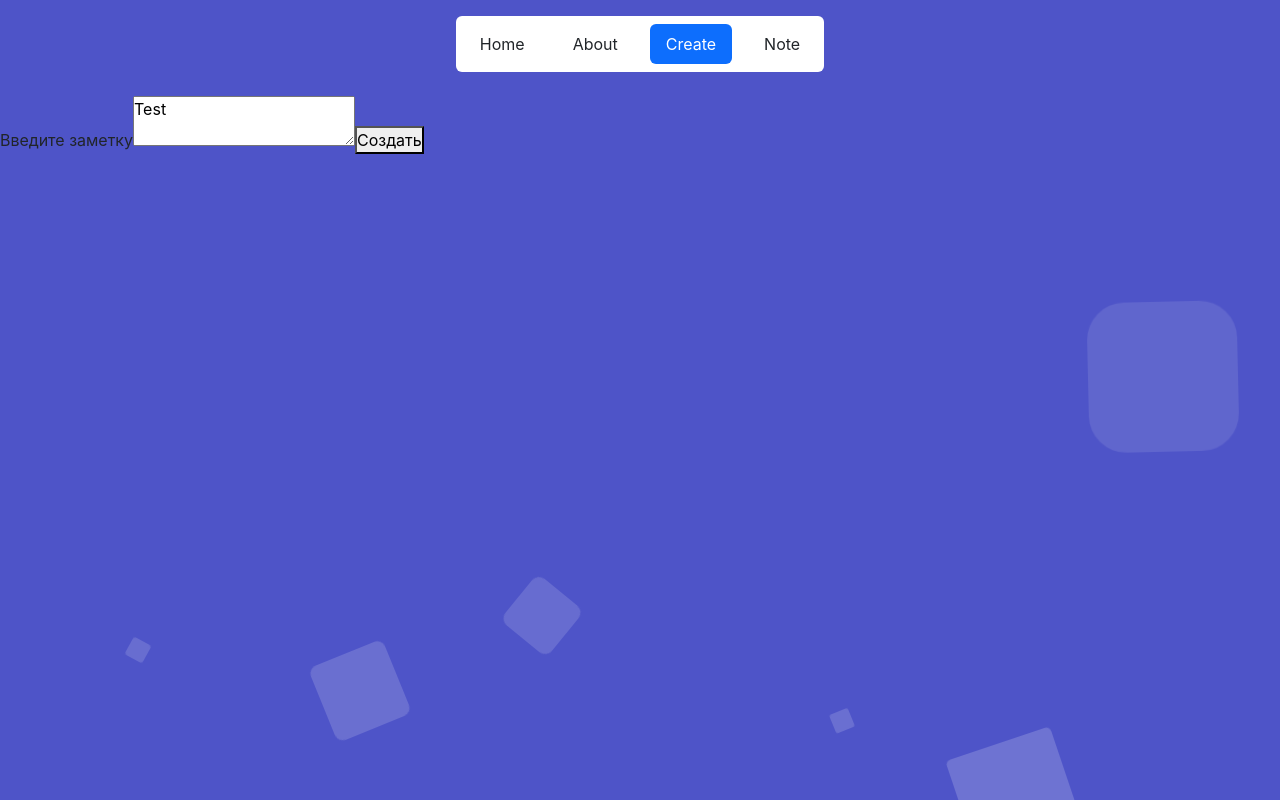
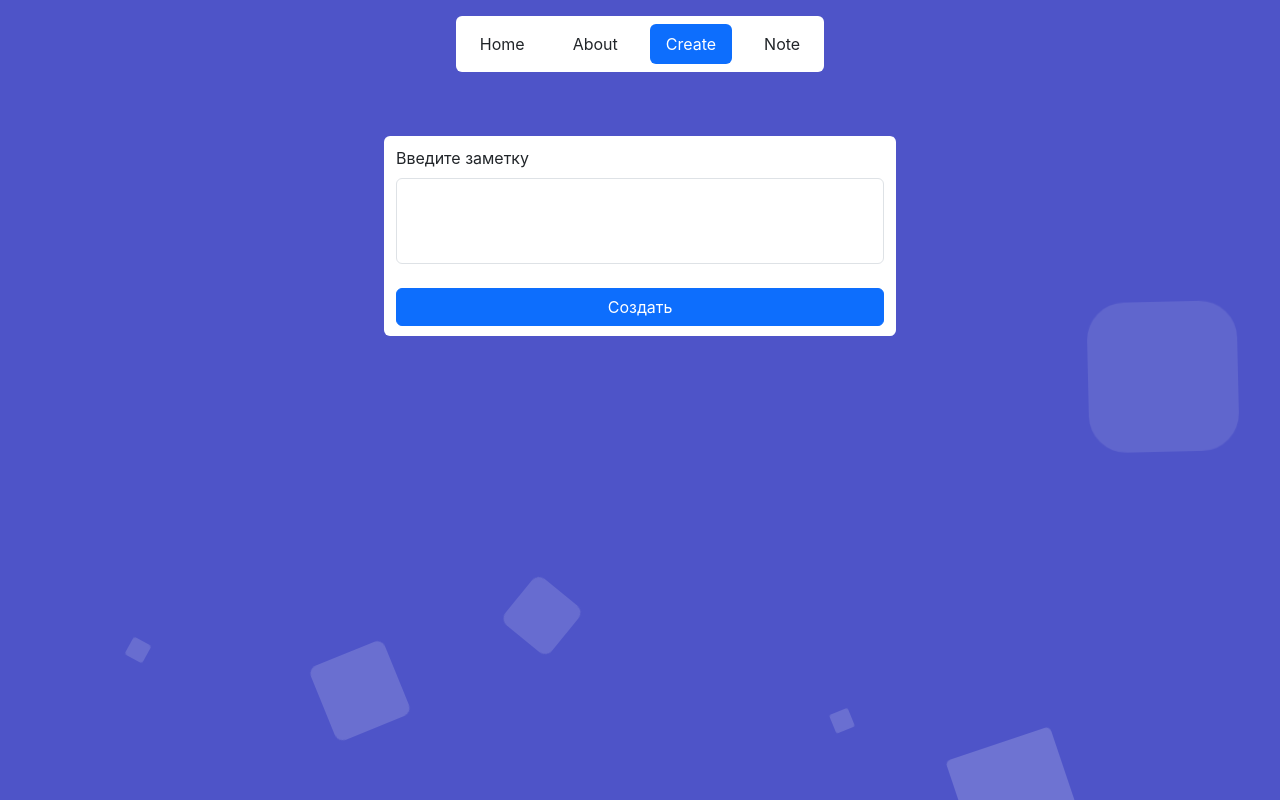
Before and after one commit to Kosta45/link-shield, a React (Create React App) app in the folder react_project/: page /create in a window 1280 px wide. Built offline with nearby package versions, Linux system fonts and the light colour scheme.

Commit message:
create finished

```diff
--- a/react_project/public/css/style.css
+++ b/react_project/public/css/style.css
@@ -152,6 +152,16 @@ body{
     width: 20%
 }
 
+.create{
+    width: 40%;
+    height: 200px;
+}
+
+.note {
+    resize: none;
+    width: 100%;
+}
+
 .hide {
     display: none;
 }
--- a/react_project/src/components/Create.jsx
+++ b/react_project/src/components/Create.jsx
@@ -7,7 +7,7 @@ const Create = () => {
     //states
     const [url, setUrl] = useState('');
     const [lineClass, setLineClass] = useState('hide');
-    const [formClass, setFormClass] = useState('');
+    const [formClass, setFormClass] = useState('d-flex flex-column');
 
     //refs
     const noteRef = useRef();
@@ -50,20 +50,24 @@ const Create = () => {
     }
 
     return (
-    <div>
-        <div>
+    <div className='container create bg-white d-flex align-items-center rounded mt-5'>
+        <div className='d-flex flex-column note'>
+          <div className=''>
             <form action="" onSubmit={loadDataFromForm} className={formClass}>
-                <label htmlFor="">Введите заметку</label>
-                <textarea name="" id="note" defaultValue="Test" ref={noteRef}></textarea>
-                <button type='submit'>Создать</button>
+                <div className='d-flex flex-column'>
+                <label htmlFor="" for="note" class="form-label">Введите заметку</label>
+                <textarea name="" id="note" defaultValue="" ref={noteRef} className="note form-control" rows="3"></textarea>
+                <button type='submit' className='btn btn-primary mt-4'>Создать</button>
+                </div>
             </form>
-        </div>
-        <div className={lineClass}>
+          </div>
+           <div className={`${lineClass} `}>
             <div>{url}</div>
             <div>
                 <button onClick={showCreateNewNote}>Созать новую заметку
                 </button>
             </div>
+           </div>
         </div>
     </div>
     )
```
